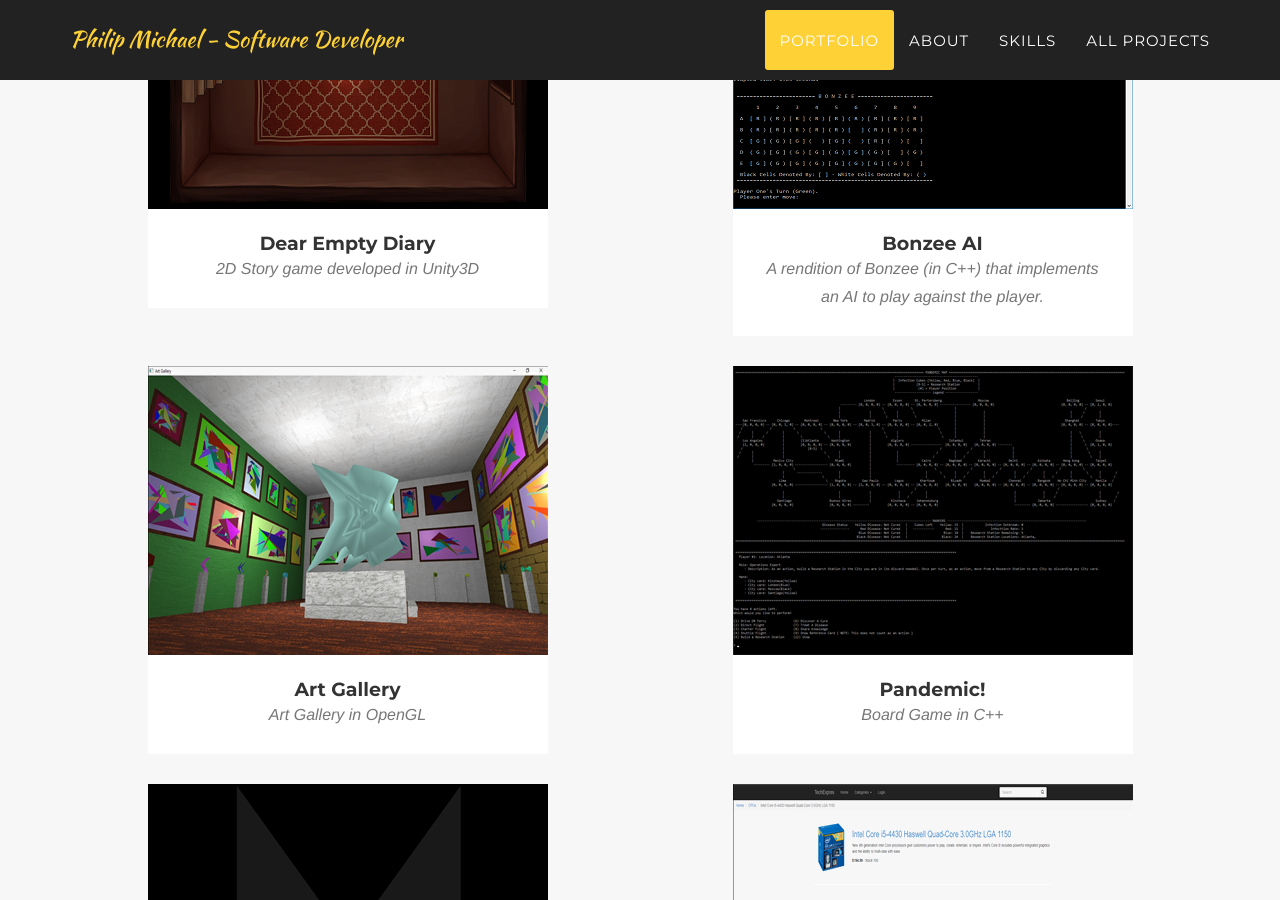
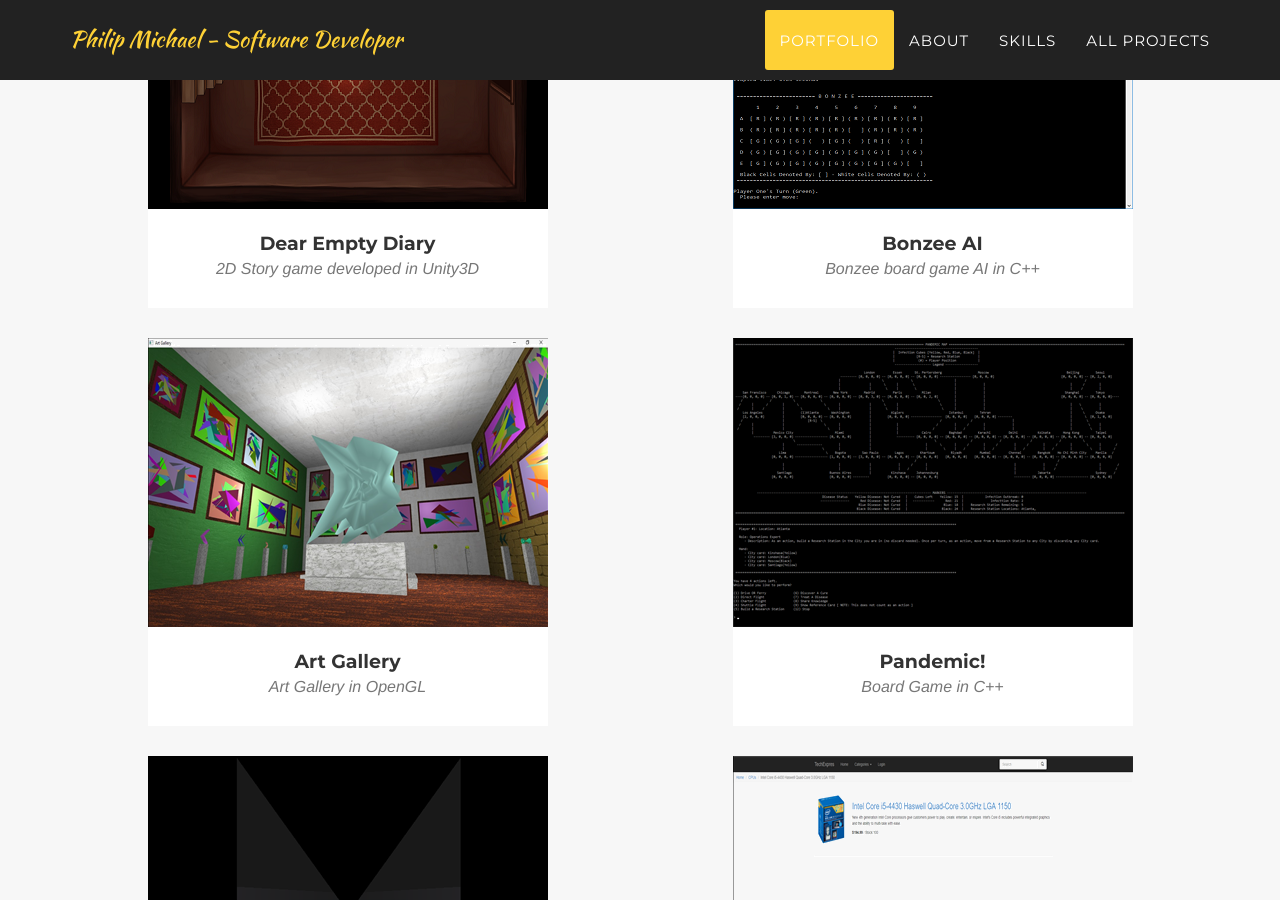
Before and after one commit to pmichaeldev/pmichaeldev.github.io, a Jekyll site: the page built from index.html, in a window 1280 px wide and 900 px high, scrolled down 1163 px. Built offline with Jekyll 4.4.1, drawn with Linux system fonts in a browser that asks for light colours; some web fonts are replaced.

Commit message:
Slight changes to the Bonzee description for consistency

```diff
--- a/_posts/2017-11-29-project-6.markdown
+++ b/_posts/2017-11-29-project-6.markdown
@@ -1,6 +1,6 @@
 ---
 title: Bonzee AI
-subtitle: A rendition of Bonzee (in C++) that implements an AI to play against the player.
+subtitle: Bonzee board game AI in C++
 layout: default
 modal-id: 6
 date: 2017-11-29
```
